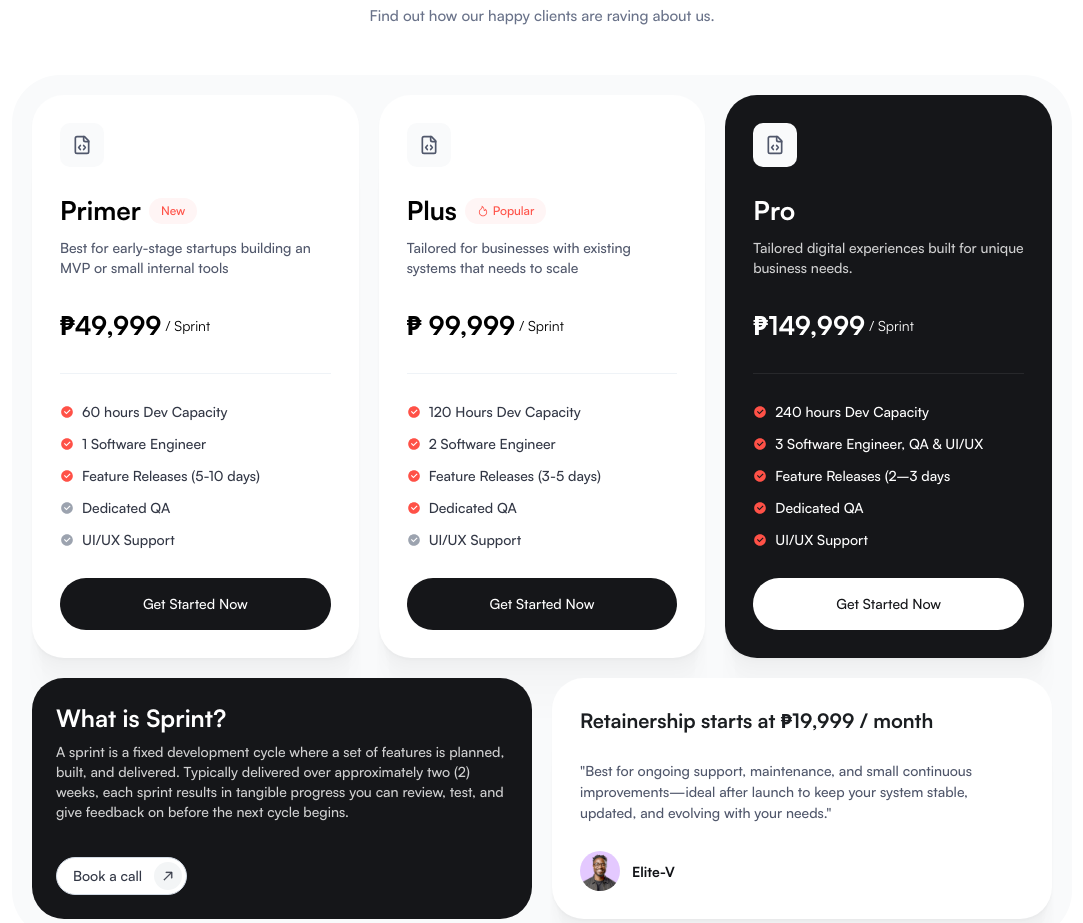
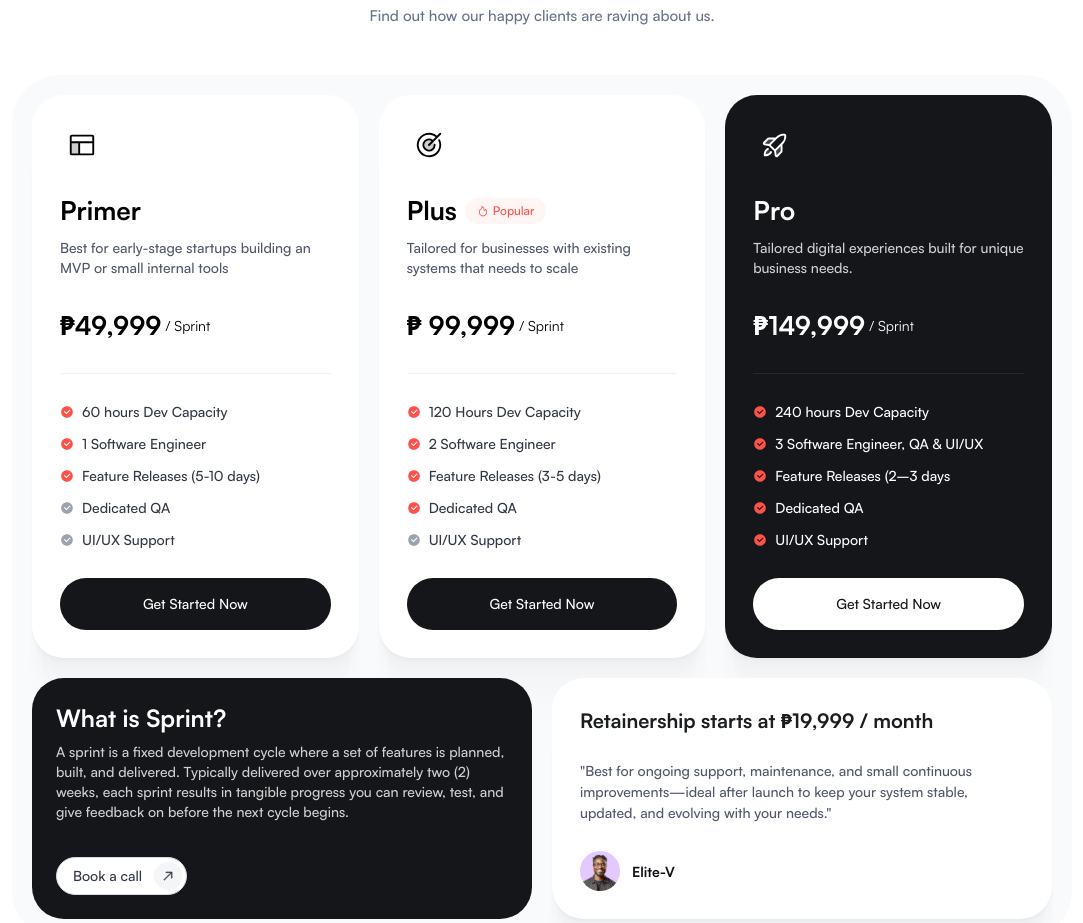
Before and after one commit to samtags/aptly-software-landing, a Next.js app: page / in a window 1280 px wide. Shown: the part 6760-7683 px from the top of the page, without its empty margins (98-1181 px from the left). Built offline with nearby package versions, Linux system fonts and the light colour scheme.

Commit message:
feat: update card icon
feat: update card icon

```diff
--- a/src/components/pricing.jsx
+++ b/src/components/pricing.jsx
@@ -1,15 +1,19 @@
 import SectionHeader from "./sectionHeader";
 import SectionTitle from "./sectionTitle";
 import { RiCheckboxCircleFill } from "react-icons/ri";
-import { LuFileCode } from "react-icons/lu";
 import { AiOutlineFire } from "react-icons/ai";
 import { HiArrowUpRight } from "react-icons/hi2";
 import { TestimonyCard } from "./testimonies";
+import { PiLayoutDuotone } from "react-icons/pi";
+import { PiTargetDuotone } from "react-icons/pi";
+import { PiRocketLaunchDuotone } from "react-icons/pi";
+
 
 const plans = [
   {
+    icon: <PiLayoutDuotone className="text-[30px] text-[#000000] background-none" />,
     title: "Primer",
-    badge: { label: "New", icon: null },
+    badge: null,
     description: "Best for early-stage startups building an MVP or small internal tools",
     price: "₱49,999 ",
     priceLabel: "/ Sprint",
@@ -24,6 +28,7 @@ const plans = [
     className: "md:grid-col-span-1 lg:col-span-2",
   },
   {
+    icon: <PiTargetDuotone  className="text-[30px] text-[#000000]" />,
     title: "Plus",
     badge: { label: "Popular", icon: "fire" },
     description: "Tailored for businesses with existing systems that needs to scale",
@@ -40,6 +45,7 @@ const plans = [
     className: "md:grid-col-span-1 lg:col-span-2",
   },
   {
+    icon: <PiRocketLaunchDuotone className="text-[30px] text-[#ffffff]" />,
     title: "Pro",
     badge: null,
     description: "Tailored digital experiences built for unique business needs.",
@@ -123,12 +129,12 @@ function Feature({ children, color = "#ff5147" }) {
   );
 }
 
-function PriceCard({ theme, className, title, badge, description, price, priceLabel, features = [] }) {
+function PriceCard({ theme, className, icon, title, badge, description, price, priceLabel, features = [] }) {
   const isDark = theme === "dark";
   return (
     <div className={`bg-white rounded-[32px] p-7 service-card-shadow ${className} ${isDark && "bg-[#151619]! text-white!"}`}>
-      <div className="w-[44px] h-[44px] flex items-center justify-center rounded-[10px] bg-[#f9fafb]">
-        <LuFileCode className="text-[20px] text-[#50576b]" />
+      <div className="w-[44px] h-[44px] flex items-center justify-center">
+        {icon}
       </div>
       <div className="font-bold text-[20px] lg:text-[26px] mt-6 flex items-center gap-2">
         {title}
```
